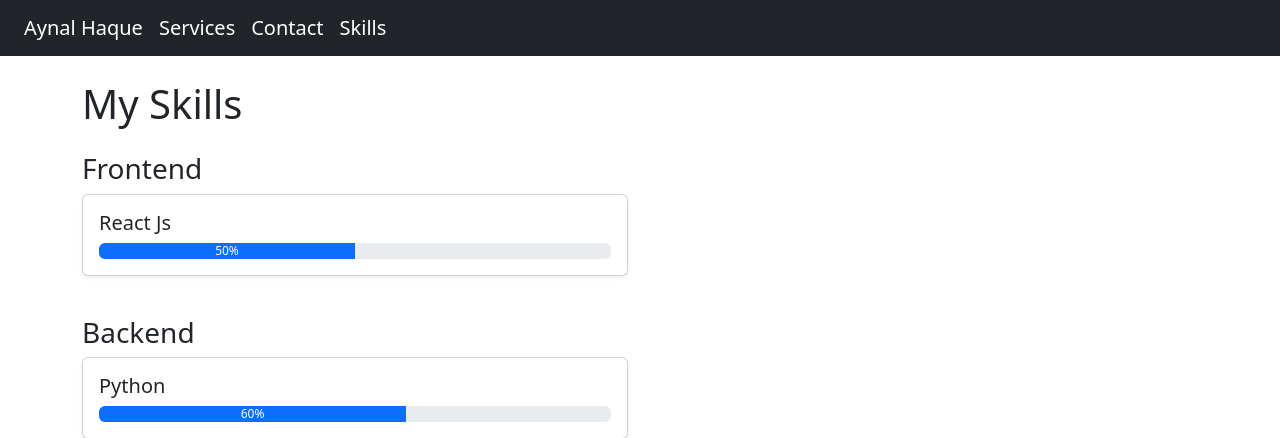
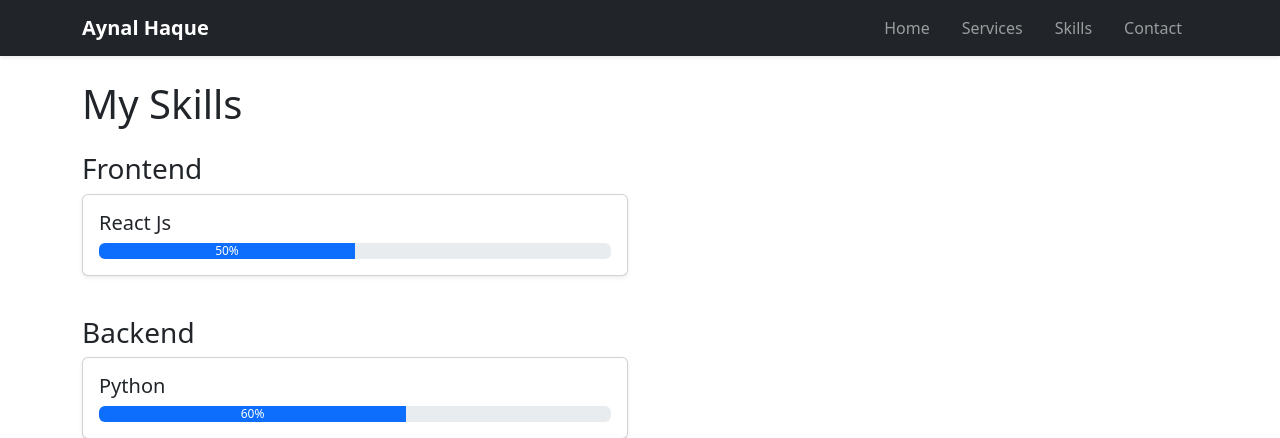
Before and after one commit to Aynal7411/aynal-haque, a Django app: page /skills/ in a window 1280 px wide. Shown: the top 438 px of the page. Run offline with Django 5.2, Linux system fonts and the light colour scheme; data comes from the database, SQL or seed files in the repository.

Commit message:
finding bugs

```diff
--- a/core/templates/base.html
+++ b/core/templates/base.html
@@ -1,26 +1,47 @@
 {% load static %}
-<!-- templates/portfolio/base.html -->
 <!DOCTYPE html>
 <html lang="en">
 <head>
     <meta charset="UTF-8">
     <meta name="viewport" content="width=device-width, initial-scale=1">
     <title>{% block title %}Aynal Haque{% endblock %}</title>
-    <link rel="stylesheet" href="{% static "css/styles.css" %}">
+    <link rel="stylesheet" href="{% static 'css/styles.css' %}">
     <link href="https://cdn.jsdelivr.net/npm/bootstrap@5.3.0/dist/css/bootstrap.min.css" rel="stylesheet">
 </head>
 <body>
-    <nav class="navbar navbar-expand-lg navbar-dark bg-dark px-4">
-        <a class="navbar-brand" href="{% url "home-page" %}">Aynal Haque</a>
-        <a class="navbar-brand" href="{% url 'services-page' %}">Services</a>
-        <a class="navbar-brand" href="{% url 'contact' %}">Contact</a>
-        <a class="navbar-brand" href="{% url 'skills' %}">Skills</a>
+    <nav class="navbar navbar-expand-lg navbar-dark bg-dark shadow-sm">
+        <div class="container">
+            <a class="navbar-brand fw-bold" href="{% url 'home-page' %}">Aynal Haque</a>
+
+            <button class="navbar-toggler" type="button" data-bs-toggle="collapse" data-bs-target="#navbarNav">
+                <span class="navbar-toggler-icon"></span>
+            </button>
+
+            <div class="collapse navbar-collapse" id="navbarNav">
+                <ul class="navbar-nav ms-auto">
+                    <li class="nav-item mx-2">
+                        <a class="nav-link" href="{% url 'home-page' %}">Home</a>
+                    </li>
+                    <li class="nav-item mx-2">
+                        <a class="nav-link" href="{% url 'services-page' %}">Services</a>
+                    </li>
+                    <li class="nav-item mx-2">
+                        <a class="nav-link" href="{% url 'skills' %}">Skills</a>
+                    </li>
+                    <li class="nav-item mx-2">
+                        <a class="nav-link" href="{% url 'contact' %}">Contact</a>
+                    </li>
+                </ul>
+            </div>
+        </div>
     </nav>
 
     <div class="container mt-4">
         {% block content %}{% endblock %}
     </div>
 
-   {% include "footer.html" %}
+    {% include "footer.html" %}
+
+    <script src="https://cdn.jsdelivr.net/npm/bootstrap@5.3.0/dist/js/bootstrap.bundle.min.js"></script>
 </body>
 </html>
--- a/core/templates/home_page.html
+++ b/core/templates/home_page.html
@@ -6,7 +6,7 @@
 {% block content %}
 <div class="row">
     <div class="col-md-4 text-center">
-        <img src="{{ profile.photo.url }}" class="img-fluid rounded-circle mb-3" alt="{{ profile.name }}">
+
         <h2>{{ profile.name }}</h2>
         <h5>{{ profile.title }}</h5>
         <p class="text-muted">{{ profile.tagline }}</p>
```
Also changed, not shown: profile/aynal.jpg (deleted).
